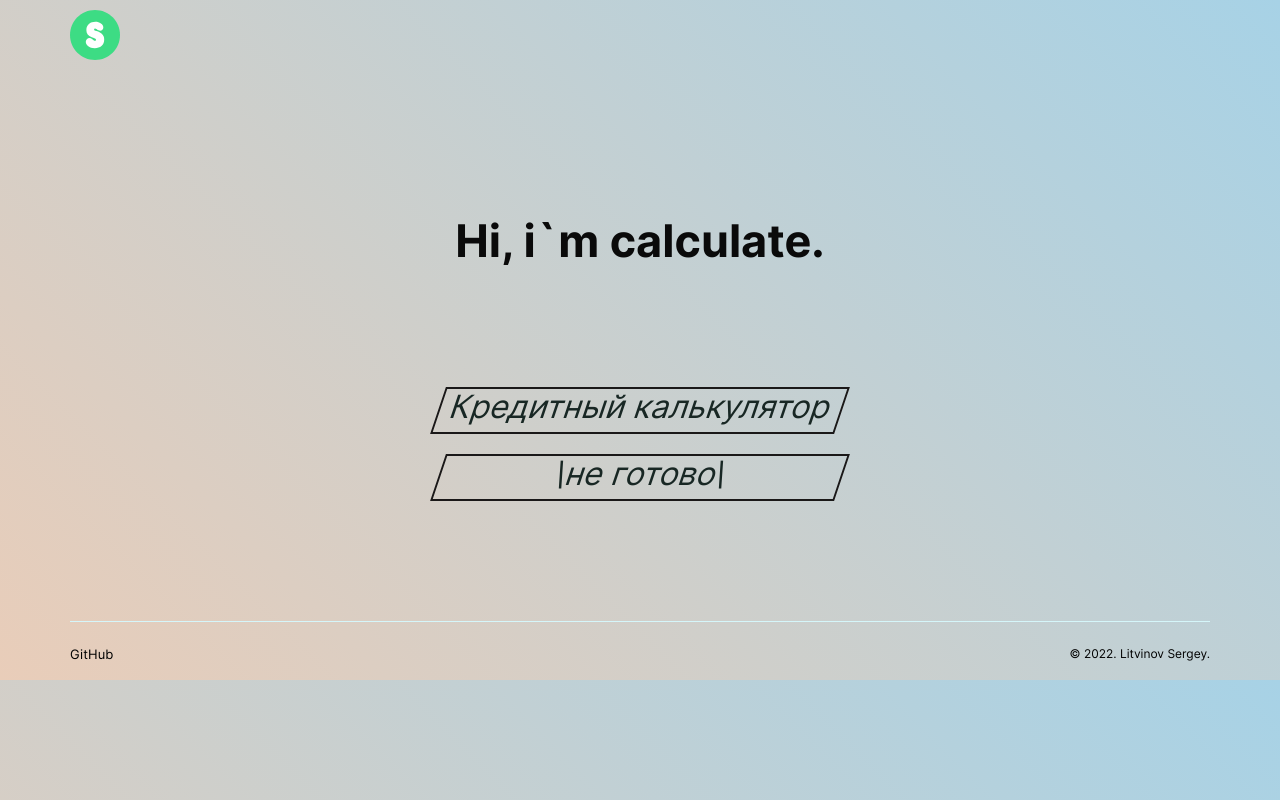
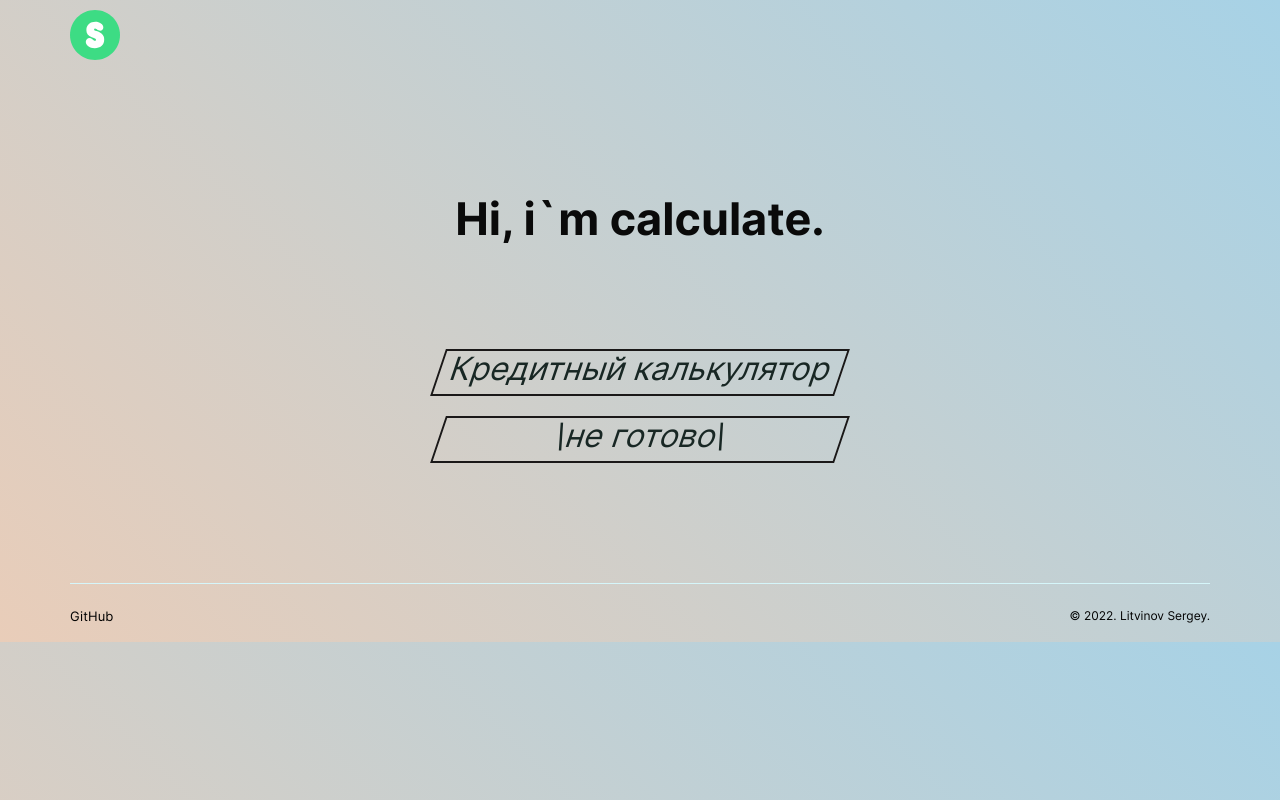
Before and after one commit to litvinovsl/trial-and-error-ts, a React (Create React App) app: page / in a window 1280 px wide. Built offline with nearby package versions, Linux system fonts and the light colour scheme.

Commit message:
corrected the margins

```diff
--- a/src/Components/MainMenu/MainMenu.css
+++ b/src/Components/MainMenu/MainMenu.css
@@ -1,5 +1,5 @@
 .main-menu {
-    padding-top: 11%;
+    padding-top: 9%;
     padding-bottom: 10.5%;
     display: flex;
     flex-direction: column;
@@ -14,7 +14,7 @@
 }
 
 .main-menu__links{
-    margin-top: 120px;
+    margin-top: 105px;
     align-items: center;
     display: flex;
     flex-direction: column;
```
